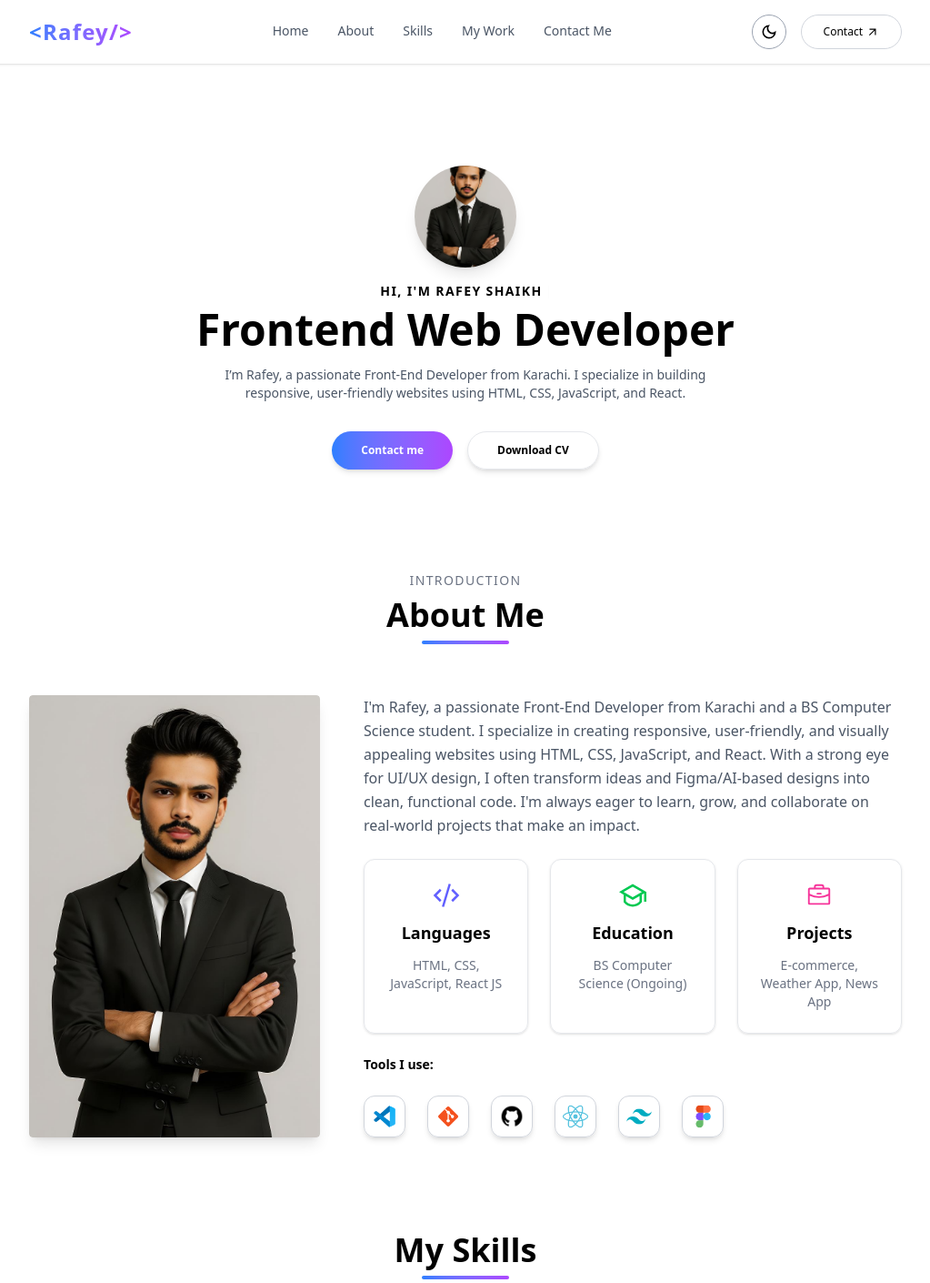
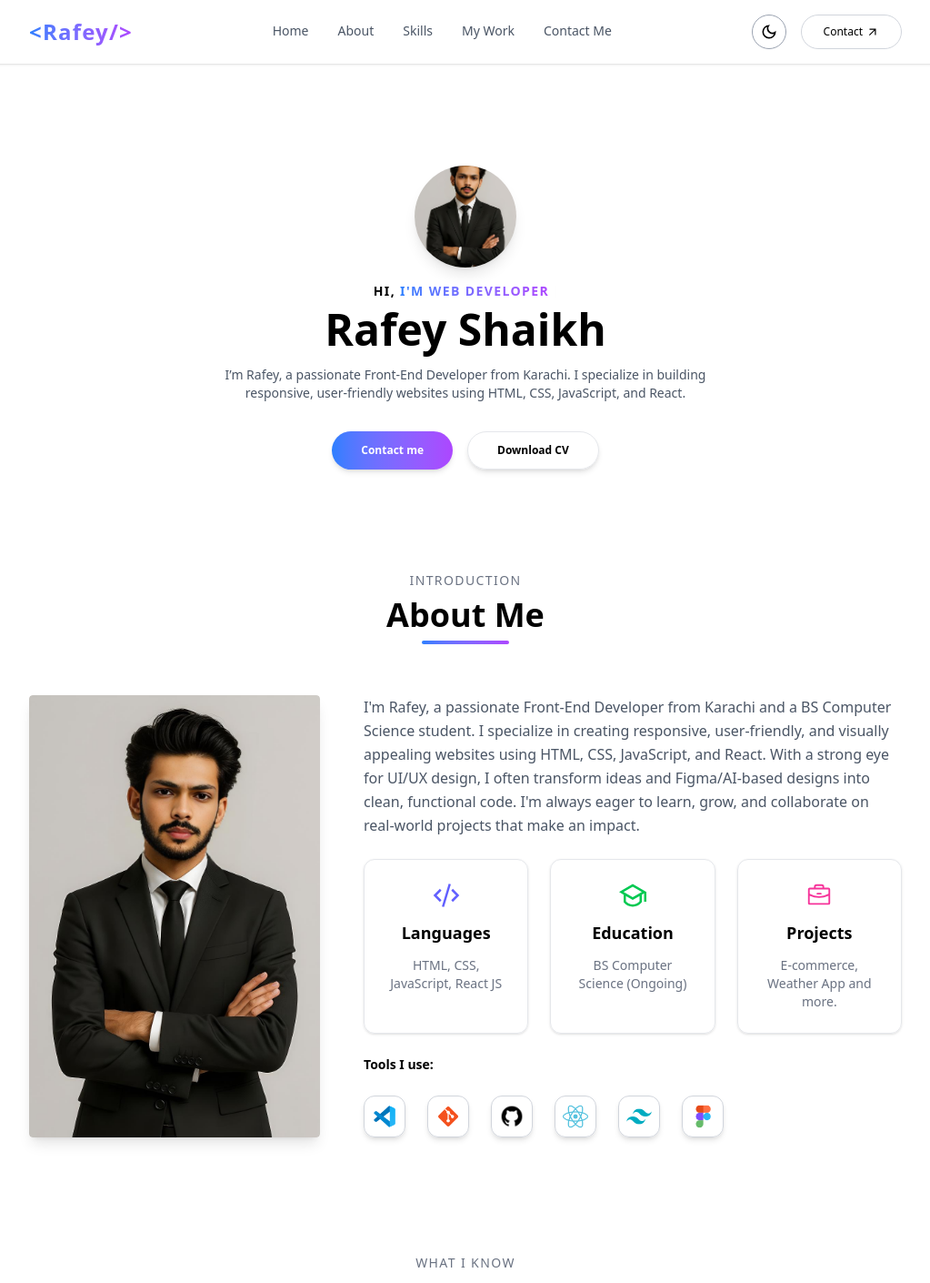
Before and after one commit to codewithrafey/my-portfolio, a React (Vite) app: page / in a window 1280 px wide. Shown: the top 1410 px of the page at 91% size, without its empty margins (128-1151 px from the left). Built offline with nearby package versions, Linux system fonts and the light colour scheme.

Commit message:
code-fix

```diff
--- a/src/components/about/About.jsx
+++ b/src/components/about/About.jsx
@@ -99,7 +99,7 @@ function About() {
               <PiBriefcase className="mx-auto text-3xl text-pink-500" />
               <h3 className="text-lg font-semibold">Projects</h3>
               <p className={`text-sm ${theme === 'light' ? 'text-gray-500' : 'text-white'} `}>
-                E-commerce, Weather App, News App
+                E-commerce, Weather App and more.
               </p>
             </div>
           </div>
--- a/src/components/hero/Hero.jsx
+++ b/src/components/hero/Hero.jsx
@@ -7,7 +7,10 @@ import CV from '../../assets/rafey CV.pdf'
 function Hero() {
   const { theme } = useContext(ThemeContext);
   const [text] = useTypewriter({
-    words: ["Hi, I'm Rafey Shaikh"], // yahan aur words bhi add kar sakte ho
+    words: [
+      "I'm Frontend Developer",
+      "I'm Web Developer"
+    ], // yahan aur words bhi add kar sakte ho
     loop: true, // ek hi bar chale
     typeSpeed: 80,
     deleteSpeed: 50,
@@ -30,11 +33,11 @@ function Hero() {
 
       {/* Intro Text */}
       <p className="text-sm uppercase tracking-widest font-semibold">
-        {text}
+        Hi, <span className="bg-gradient-to-r from-blue-500 to-purple-500 bg-clip-text text-transparent">{text}</span>
         <Cursor />
       </p>
       <h1 className="text-3xl sm:text-5xl font-extrabold mt-2">
-        Frontend Web Developer
+        Rafey Shaikh
       </h1>
 
       <p
--- a/src/components/skills/Skills.jsx
+++ b/src/components/skills/Skills.jsx
@@ -22,10 +22,13 @@ function Skills() {
     <div
     id="skills"
      className="pt-10 pb-20 px-4 sm:px-12 lg:px-24 xl:px-40">
-      {/* Heading */}
-      <div className="text-center mb-10">
-        <h1 className="text-4xl font-bold pb-2">My Skills</h1>
-  <div className="mx-auto w-24 h-1 pt-1 bg-gradient-to-r from-blue-500 to-purple-500 rounded-full"></div>
+      {/* Section Header */}
+      <div className="text-center space-y-2 py-6">
+        <p className="text-sm uppercase tracking-widest font-medium text-gray-500">
+          what i know
+        </p>
+        <h1 className="text-4xl font-bold">My Skills</h1>
+        <div className="mx-auto w-24 h-1 bg-gradient-to-r from-blue-500 to-purple-500 rounded-full"></div>
       </div>
 
       {/* Skills Grid */}
--- a/src/components/work/Work.jsx
+++ b/src/components/work/Work.jsx
@@ -52,7 +52,7 @@ function Work() {
             code: "https://github.com/codewithrafey/spotify-clone",
 
       desc: "A functional Spotify clone with playlist UI and music player features.",
-      tools: ["React", "Tailwind CSS"],
+      tools: ["HTML", "CSS", "JavaScript"],
     },
     {
       image: weather,
```
